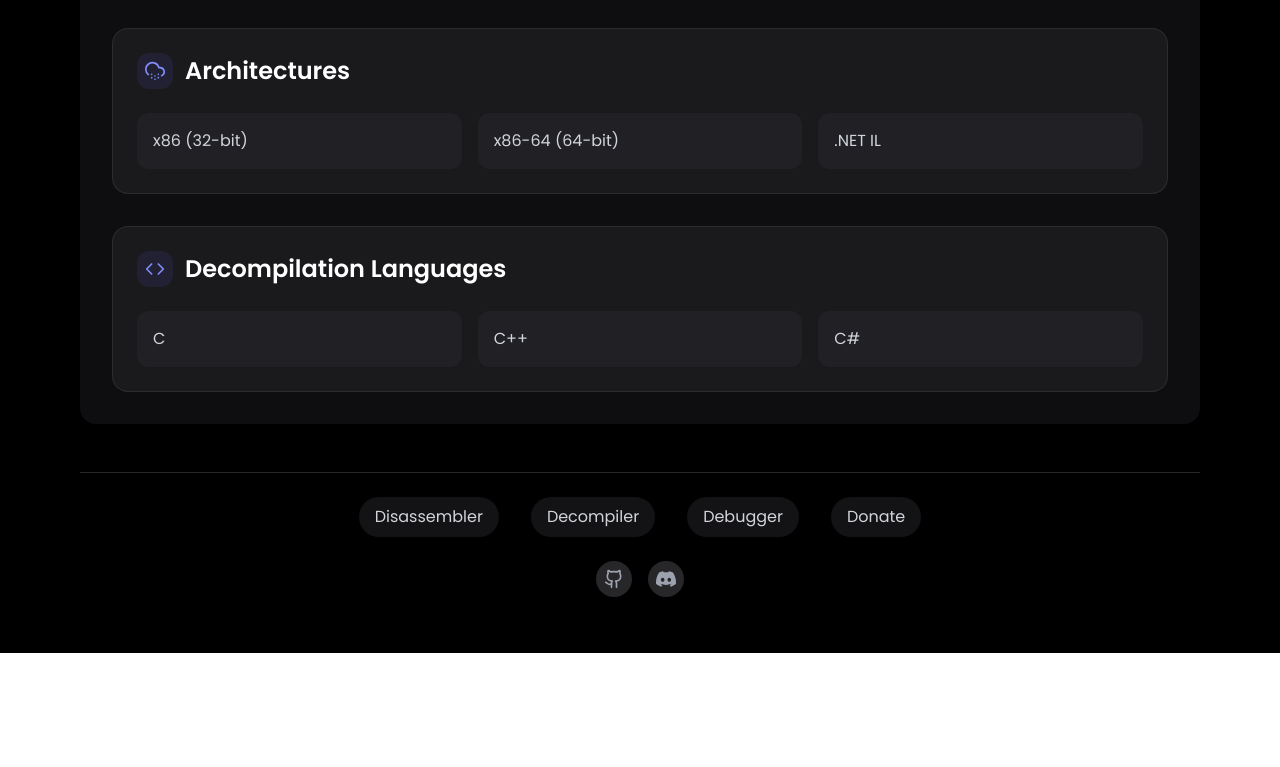
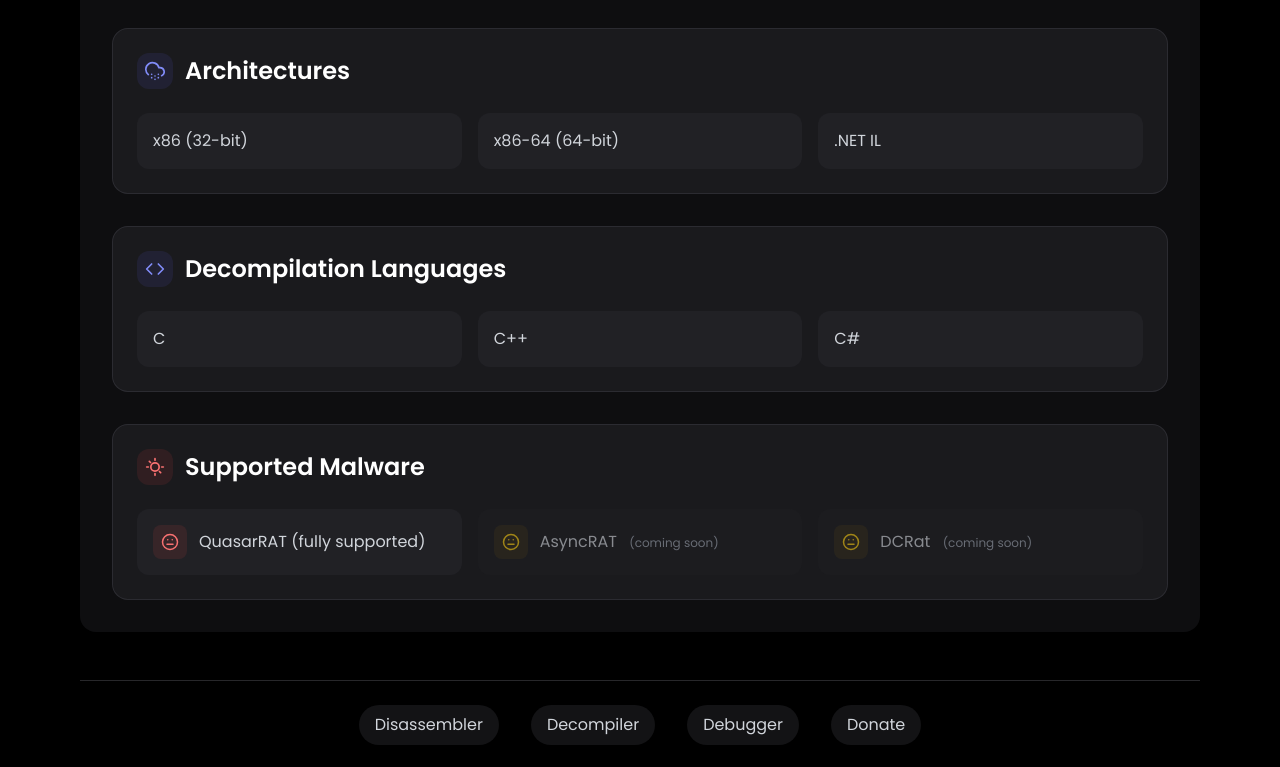
Before and after one commit to nffdev/unmask-it, a React (Vite) app in the folder Front/: page /supported in a window 1280 px wide. Shown: the part 434-1201 px from the top of the page. Before the commit the page ends 1087 px from the top, so only its background shows below. Built offline with nearby package versions, Linux system fonts and the light colour scheme.

Commit message:
feat(app): updated supported page

```diff
--- a/Front/src/routes/Supported.jsx
+++ b/Front/src/routes/Supported.jsx
@@ -146,6 +146,63 @@
                 ))}
               </div>
             </section>
+            <section className="bg-zinc-800/50 p-6 rounded-2xl border border-zinc-700/50">
+              <h2 className="text-2xl font-semibold mb-6 text-white flex items-center">
+                <span className="p-2 bg-red-500/10 rounded-xl text-red-400 mr-3">
+                  <svg xmlns="http://www.w3.org/2000/svg" width="20" height="20" viewBox="0 0 24 24" fill="none" stroke="currentColor" strokeWidth="2" strokeLinecap="round" strokeLinejoin="round">
+                    <path d="M12 2v2" />
+                    <path d="M12 20v2" />
+                    <path d="M5.22 5.22l1.42 1.42" />
+                    <path d="M17.36 17.36l1.42 1.42" />
+                    <path d="M2 12h2" />
+                    <path d="M20 12h2" />
+                    <circle cx="12" cy="12" r="5" />
+                  </svg>
+                </span>
+                Supported Malware
+              </h2>
+              <div className="grid grid-cols-1 md:grid-cols-2 lg:grid-cols-3 gap-4">
+                {[
+                  {
+                    name: "QuasarRAT (fully supported)",
+                    icon: (
+                      <span className="mr-3 text-red-400 p-2 bg-red-500/10 rounded-lg">
+                        <svg xmlns="http://www.w3.org/2000/svg" width="18" height="18" viewBox="0 0 24 24" fill="none" stroke="currentColor" strokeWidth="2" strokeLinecap="round" strokeLinejoin="round"><circle cx="12" cy="12" r="10" /><path d="M8 15h8M9 9h.01M15 9h.01" /></svg>
+                      </span>
+                    ),
+                    className: "bg-zinc-700/20",
+                    comingSoon: false
+                  },
+                  {
+                    name: "AsyncRAT",
+                    icon: (
+                      <span className="mr-3 text-yellow-400 p-2 bg-yellow-500/10 rounded-lg">
+                        <svg xmlns="http://www.w3.org/2000/svg" width="18" height="18" viewBox="0 0 24 24" fill="none" stroke="currentColor" strokeWidth="2" strokeLinecap="round" strokeLinejoin="round"><circle cx="12" cy="12" r="10" /><path d="M8 15h8M9 9h.01M15 9h.01" /></svg>
+                      </span>
+                    ),
+                    className: "bg-zinc-700/10 opacity-60",
+                    comingSoon: true
+                  },
+                  {
+                    name: "DCRat",
+                    icon: (
+                      <span className="mr-3 text-yellow-400 p-2 bg-yellow-500/10 rounded-lg">
+                        <svg xmlns="http://www.w3.org/2000/svg" width="18" height="18" viewBox="0 0 24 24" fill="none" stroke="currentColor" strokeWidth="2" strokeLinecap="round" strokeLinejoin="round"><circle cx="12" cy="12" r="10" /><path d="M8 15h8M9 9h.01M15 9h.01" /></svg>
+                      </span>
+                    ),
+                    className: "bg-zinc-700/10 opacity-60",
+                    comingSoon: true
+                  }
+                ].map((item, index) => (
+                  <div key={index} className={`${item.className} p-4 rounded-xl flex items-center hover:bg-zinc-700/30 transition-colors`}>
+                    {item.icon}
+                    <span>
+                      {item.name} {item.comingSoon && <span className="text-xs text-gray-400 ml-2">(coming soon)</span>}
+                    </span>
+                  </div>
+                ))}
+              </div>
+            </section>
           </div>
         </motion.main>
 
```
